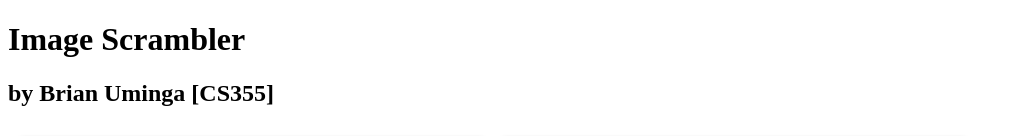
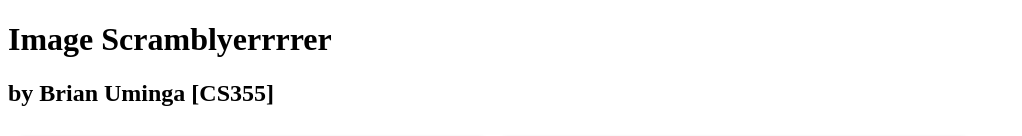
Before and after one commit to buminga/cs355, a plain HTML site: page midterm/index.html in a window 1280 px wide. Shown: the top 136 px of the page, without its empty margins (0-1022 px from the left). Drawn offline with Linux system fonts and the light colour scheme.

Commit message:
test commit

```diff
--- a/midterm/index.html
+++ b/midterm/index.html
@@ -25,7 +25,7 @@ $('.container div:not(.row)').each(function() {
 </script>
 
 <body>
-	<h1>Image Scrambler</h1>
+	<h1>Image Scramblyerrrrer</h1>
 	<h2>by Brian Uminga [CS355]</h2>
 
 <div class="container">
```
